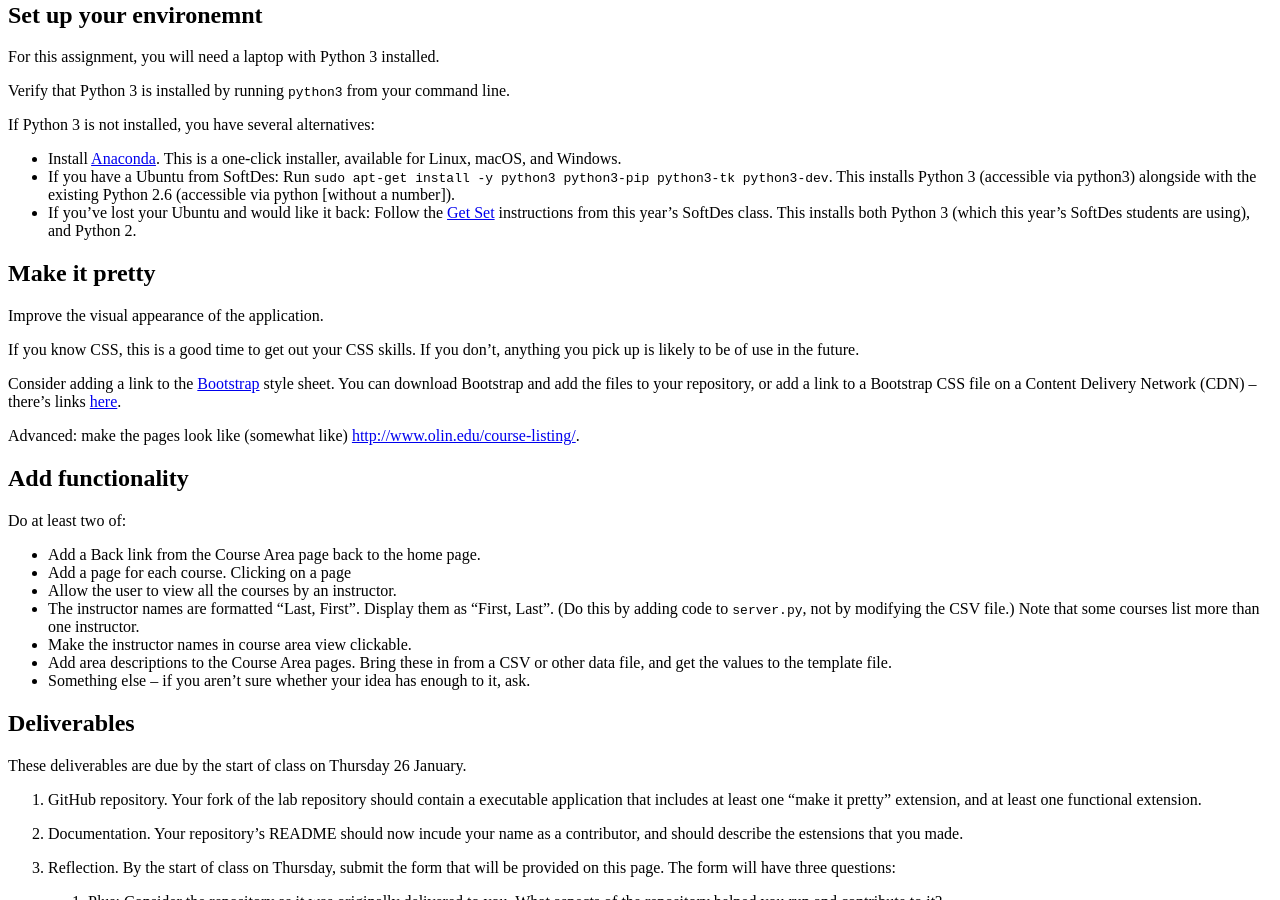
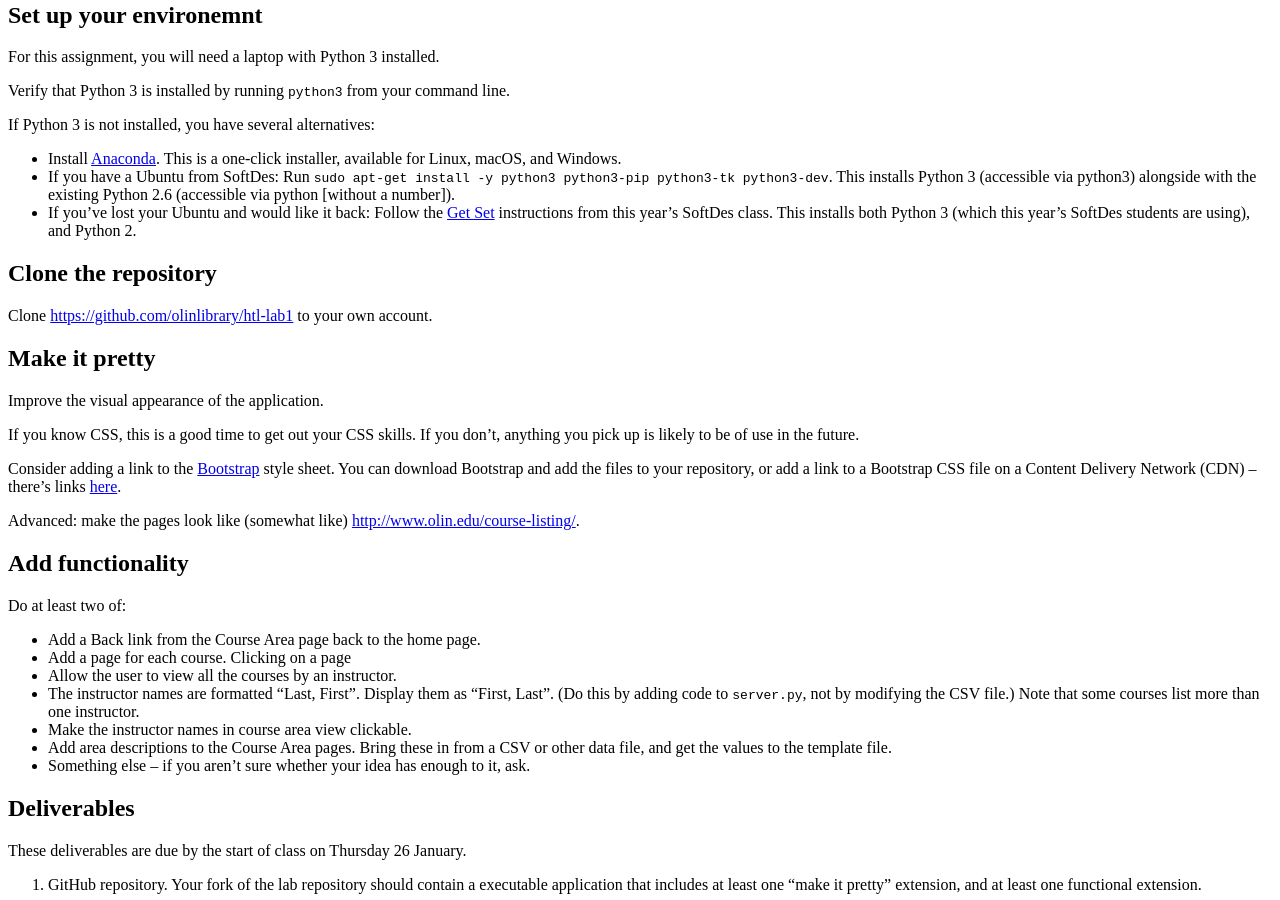
Before and after one commit to osteele/hackingthelibrary.org, a Jekyll site: the page built from _assignments/lab-1.md, in a window 1280 px wide and 900 px high, scrolled down 397 px. Built offline with Jekyll 4.4.1, drawn with Linux system fonts in a browser that asks for light colours.

Commit message:
assignments: clone the repository

```diff
--- a/_assignments/lab-1.md
+++ b/_assignments/lab-1.md
@@ -30,6 +30,11 @@ This is a one-click installer, available for Linux, macOS, and Windows.
 This installs Python 3 (accessible via python3) alongside with the existing Python 2.6 (accessible via python [without a number]).
 * If you’ve lost your Ubuntu and would like it back: Follow the [Get Set](http://softdes.website/assignments/setup-your-environment/) instructions from this year’s SoftDes class.
 This installs both Python 3 (which this year’s SoftDes students are using), and Python 2.
+
+
+## Clone the repository
+
+Clone <https://github.com/olinlibrary/htl-lab1> to your own account.
 
 
 ## Make it pretty
```
